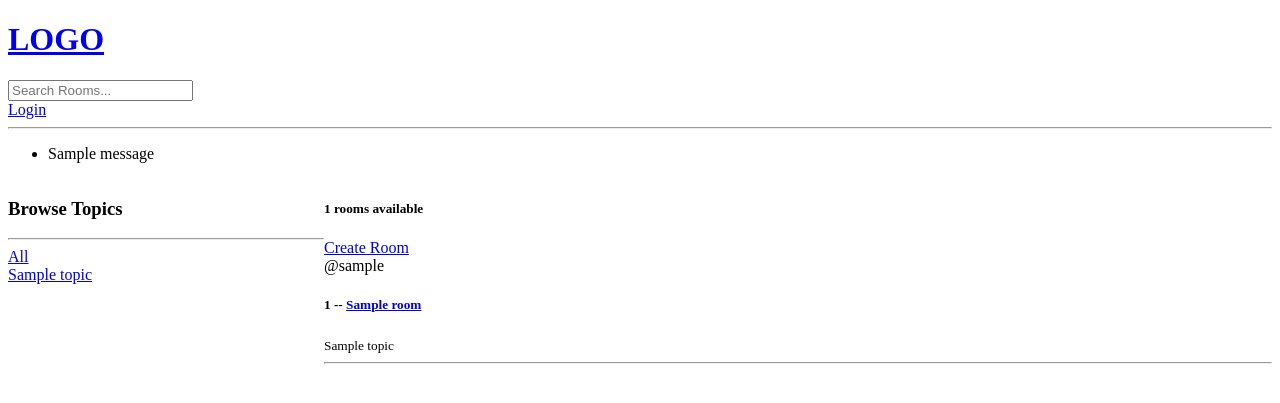
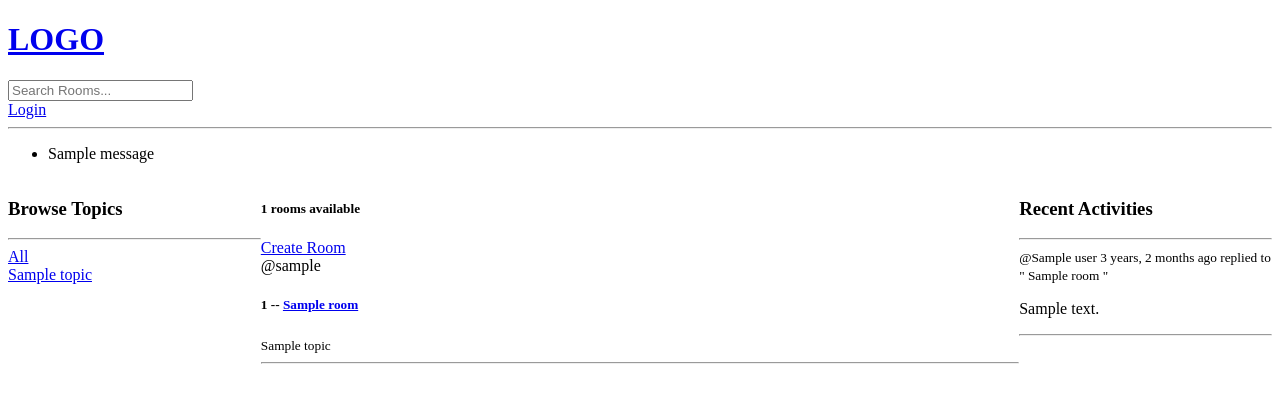
Before and after one commit to Prabodashan/Django-Study-Buddy, a Django app: template base/templates/base/home.html in a window 1280 px wide. Shown: the top 403 px of the page. Run offline with Django 3.2, Linux system fonts and the light colour scheme; the template is opened without the code that fills it: most values are stand-ins (such as "Sample title", 1, 10 or a date in 2020); one stand-in notice (Sample message) is shown.

Commit message:
added recent activity in home and function

```diff
--- a/base/templates/base/home.html
+++ b/base/templates/base/home.html
@@ -5,7 +5,7 @@
 <style>
     .home-container {
         display: grid;
-        grid-template-columns: 1fr 3fr;
+        grid-template-columns: 1fr 3fr 1fr;
     }
 </style>
 
@@ -36,10 +36,26 @@
                 <span> @{{room.host.username}}</span>
                 <h5>{{room.id}} -- <a href="{% url 'room' room.id %}">{{room.name}}</h5> </a>
                 <small>{{room.topic.name}}</small>
-      <hr/>
+                <hr />
             </div>
             {% endfor %}
         </div>
+    </div>
+
+    <div>
+        <h3>Recent Activities</h3>
+        <hr>
+        {% for message in room_messages %}
+        <div>
+            <small>@{{message.user}} {{message.created|timesince}} ago </small>
+            <small>replied to " {{message.room}} "</small>
+            <p>{{message}}</p>
+            {% if request.user == message.user %}
+                <a href="{% url 'delete-message' message.id %}">Delete</a>
+                {% endif %}
+            <hr>
+        </div>
+        {% endfor %}
     </div>
 </div>
 
--- a/base/views.py
+++ b/base/views.py
@@ -72,7 +72,8 @@ def home(request):
 
     topics = Topic.objects.all()
     room_count = rooms.count()
-    context = {'rooms': rooms, 'topics': topics, 'room_count': room_count}
+    room_messages = Message.objects.all()
+    context = {'rooms': rooms, 'topics': topics, 'room_count': room_count, 'room_messages' : room_messages}
     return render(request, 'base/home.html', context)
 
 def room(request, pk):
```
Lines whose indentation alone changed are shown as unchanged.
